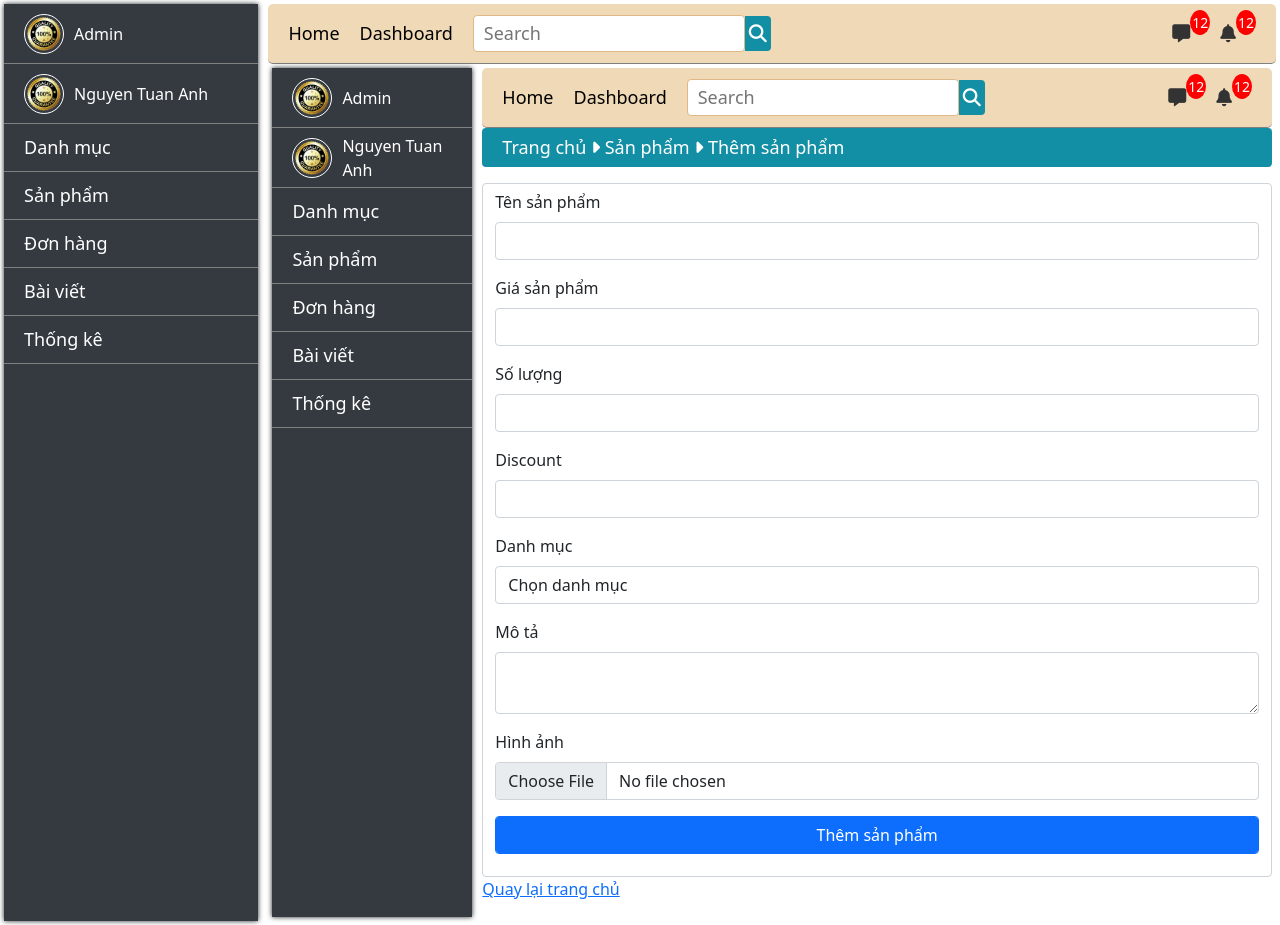
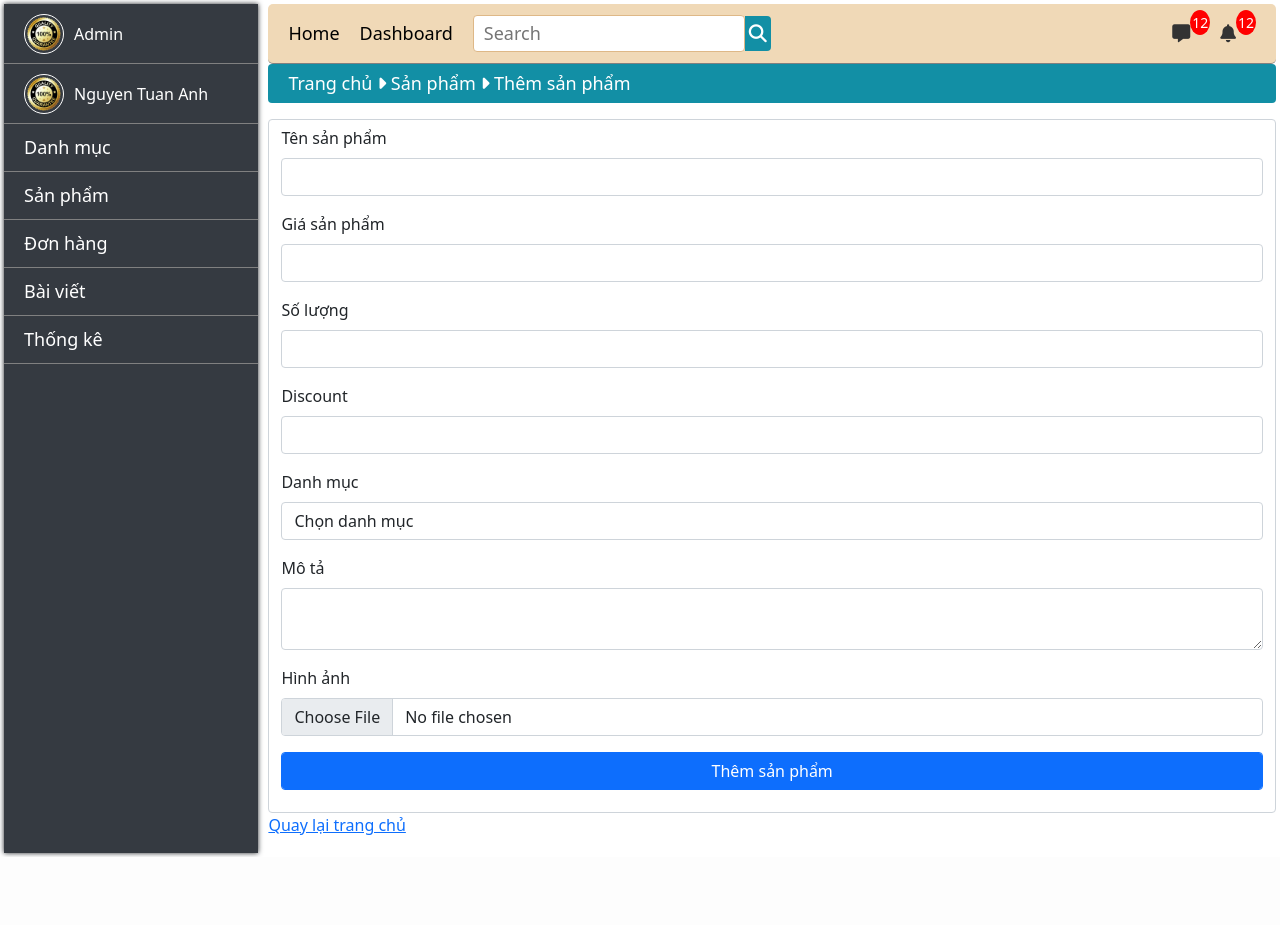
Before and after one commit to anhcanh1007/cuahangdobep, a PHP site: page /backend/controller.php?act=add_cate in a window 1280 px wide. After the commit the page ends 857 px from the top, so only its background shows below. Run offline with PHP 8.4, Linux system fonts and the light colour scheme; some libraries are stand-ins or nearby versions.

Commit message:
updated route admin

```diff
--- a/app/backend/controller.php
+++ b/app/backend/controller.php
@@ -18,7 +18,7 @@ if (isset($_GET['act']) && ($_GET['act'] != "")) {
             include './pages/products/list_product.html';
             break;
         case "add_cate":
-            include './pages/products/add_product.html';
+            include './pages/products/add_product.php';
             break;
         case "edit_cate":
             include './pages/products/edit_product.html';
--- a/app/backend/layouts/header.php
+++ b/app/backend/layouts/header.php
@@ -27,7 +27,7 @@
           <ul>
             <li><a href="">Danh mục</a>
               <ul>
-                <li>Thêm danh mục</li>
+                <li><a href="controller.php?act=add_cate">Thêm danh mục</a></li>
                 <li>Danh sách danh mục</li>
               </ul>
             </li>
--- a/app/backend/pages/products/add_product.html
+++ /dev/null
@@ -1,168 +0,0 @@
-<!DOCTYPE html>
-<html lang="en">
-
-<head>
-  <meta charset="UTF-8" />
-  <meta name="viewport" content="width=device-width, initial-scale=1.0" />
-  <title>Document</title>
-  <script src="https://kit.fontawesome.com/5e12b6d126.js" crossorigin="anonymous"></script>
-  <link rel="stylesheet" href="../../../public/css/admin/layouts/style.css" />
-  <link rel="stylesheet" href="../../../public/css/admin/pages/product.css">
-  <link href="https://cdn.jsdelivr.net/npm/bootstrap@5.0.2/dist/css/bootstrap.min.css" rel="stylesheet" integrity="sha384-EVSTQN3/azprG1Anm3QDgpJLIm9Nao0Yz1ztcQTwFspd3yD65VohhpuuCOmLASjC" crossorigin="anonymous">
-</head>
-
-<body>
-  <div class="container-fuild">
-    <div class="content">
-      <div class="navbar_left">
-        <div class="info_admin">
-          <img src="../../../images/banner/spch.png" alt="" />
-          <p class="">Admin</p>
-        </div>
-        <div class="info_admin">
-          <img src="../../../images/banner/spch.png" alt="" />
-          <p>Nguyen Tuan Anh</p>
-        </div>
-        <div class="list_option">
-          <ul>
-            <li><a href="">Danh mục</a>
-              <ul>
-                <li>Thêm danh mục</li>
-                <li>Danh sách danh mục</li>
-              </ul>
-            </li>
-            <li><a href="">Sản phẩm</a>
-              <ul>
-                <li>Thêm sản phẩm</li>
-                <li>Danh sách sản phẩm</li>
-              </ul>
-            </li>
-            <li><a href="">Đơn hàng</a>
-              <ul>
-                <li>Thêm đơn hàng</li>
-                <li>Danh sách đơn hàng</li>
-              </ul>
-            </li>
-            <li><a href="">Bài viết</a>
-              <ul>
-                <li>Thêm bài viết</li>
-                <li>Danh sách bài viết</li>
-              </ul>
-            </li>
-            <li><a href="">Thống kê</a>
-              <ul>
-                <li>Thống kê hàng hoá</li>
-                <li>Thống kê đơn hàng</li>
-              </ul>
-            </li>
-          </ul>
-        </div>
-      </div>
-      <div class="navbar_right">
-        <div class="header">
-          <div class="header_left">
-            <div class="title">
-              <p><a href="">Home</a></p>
-              <p><a href="">Dashboard</a></p>
-            </div>
-            <div>
-              <form action="" class="search">
-                <div><input type="text" placeholder="Search" /></div>
-                <div>
-                  <button>
-                    <i class="fa-solid fa-magnifying-glass"></i>
-                  </button>
-                </div>
-              </form>
-            </div>
-          </div>
-          <div class="header_right">
-            <div><i class="fa-solid fa-message"></i>
-              <span>12</span>
-            </div>
-            <div><i class="fa-solid fa-bell"></i>
-              <span>12</span>
-            </div>
-          </div>
-        </div>
-        <div class="link_page">
-            <p>Trang chủ <i class="fa-solid fa-caret-right"></i> Sản phẩm <i class="fa-solid fa-caret-right"></i> Thêm sản phẩm</p>
-        </div>
-        <div class="main_content">
-        <form action="" class="form-control mt-3">
-          <div class="mb-3">
-            <label for="" class="form-label">Tên sản phẩm</label>
-            <input
-                type="text"
-                name=""
-                id=""
-                class="form-control"
-                placeholder=""
-                aria-describedby="helpId"
-            />
-          </div>
-          <div class="mb-3">
-            <label for="" class="form-label">Giá sản phẩm</label>
-            <input
-                type="text"
-                name=""
-                id=""
-                class="form-control"
-                placeholder=""
-                aria-describedby="helpId"
-            />
-          </div>
-          <div class="mb-3">
-            <label for="" class="form-label">Số lượng</label>
-            <input
-                type="text"
-                name=""
-                id=""
-                class="form-control"
-                placeholder=""
-                aria-describedby="helpId"
-            />
-          </div>
-          <div class="mb-3">
-            <label for="" class="form-label">Discount</label>
-            <input
-                type="text"
-                name=""
-                id=""
-                class="form-control"
-                placeholder=""
-                aria-describedby="helpId"
-            />
-          </div>
-          <div class="mb-3">
-            <label for="" class="form-label">Danh mục</label>
-            <select name="" id="" class="form-control">
-                <option value="" disabled selected>Chọn danh mục</option>
-                <option value="">Bếp lẩu nướng</option>
-                <option value="">Bếp điện</option>
-            </select>
-          </div>
-          <div class="mb-3">
-            <label for="" class="form-label">Mô tả</label>
-            <textarea name="" id="" class="form-control"></textarea>
-          </div>
-          <div class="mb-3">
-            <label for="" class="form-label">Hình ảnh</label>
-            <input type="file" name="" id="" class="form-control"></input>
-          </div>
-          <div class="mb-3">
-            <button class="form-control btn btn-primary">Thêm sản phẩm</button>
-          </div>
-        </form>
-        <div class="mb-3">
-            <p><a href="">Quay lại trang chủ</a></p>
-          </div>
-        </div>
-      </div>
-    </div>
-  </div>
-  <script src="https://cdn.jsdelivr.net/npm/@popperjs/core@2.9.2/dist/umd/popper.min.js" integrity="sha384-IQsoLXl5PILFhosVNubq5LC7Qb9DXgDA9i+tQ8Zj3iwWAwPtgFTxbJ8NT4GN1R8p" crossorigin="anonymous"></script>
-<script src="https://cdn.jsdelivr.net/npm/bootstrap@5.0.2/dist/js/bootstrap.min.js" integrity="sha384-cVKIPhGWiC2Al4u+LWgxfKTRIcfu0JTxR+EQDz/bgldoEyl4H0zUF0QKbrJ0EcQF" crossorigin="anonymous"></script>
-</body>
-
-</html>
--- a/app/frontend/layouts/header.php
+++ b/app/frontend/layouts/header.php
@@ -45,9 +45,9 @@
             <h4>Tài khoản</h4>
           </div>
           <div>
-            <span><a href="http://127.0.0.1:8080/?act=login">Đăng nhập</a></span>
-            <span><a href="http://127.0.0.1:8080/?act=register">Đăng kí</a></span>
-            <a href="http://127.0.0.1:8080/backend/controller.php?act=dashboard">Admin</a>
+            <span><a href="index.php?act=login">Đăng nhập</a></span>
+            <span><a href="index.php?act=register">Đăng kí</a></span>
+            <a href="../../backend/controller.php">Admin</a>
           </div>
         </div>
       </div>
--- a/app/index.php
+++ b/app/index.php
@@ -21,6 +21,9 @@ include "./frontend/layouts/header.php";
             case 'detail_product':
                 include './frontend/pages/products/detail_product.php';
                 break;
+            // case 'admin':
+            //     header("Location: controller.php?act1=dashboard");
+            //     exit();
             default:
                 include './frontend/layouts/home.php';
                 break;
--- a/app/public/css/admin/layouts/style.css
+++ b/app/public/css/admin/layouts/style.css
@@ -130,7 +130,7 @@ html, body {
 }
 .header_left .title p a:hover {
     color: #e45154;
-    transition: 1.5s ease-in-out;
+    transition: 1s ease-in-out;
 }
 .header_left > div > form {
     display: flex;
```
Also changed, not shown: app/backend/pages/products/add_product.php (added, +76 -0 lines).
